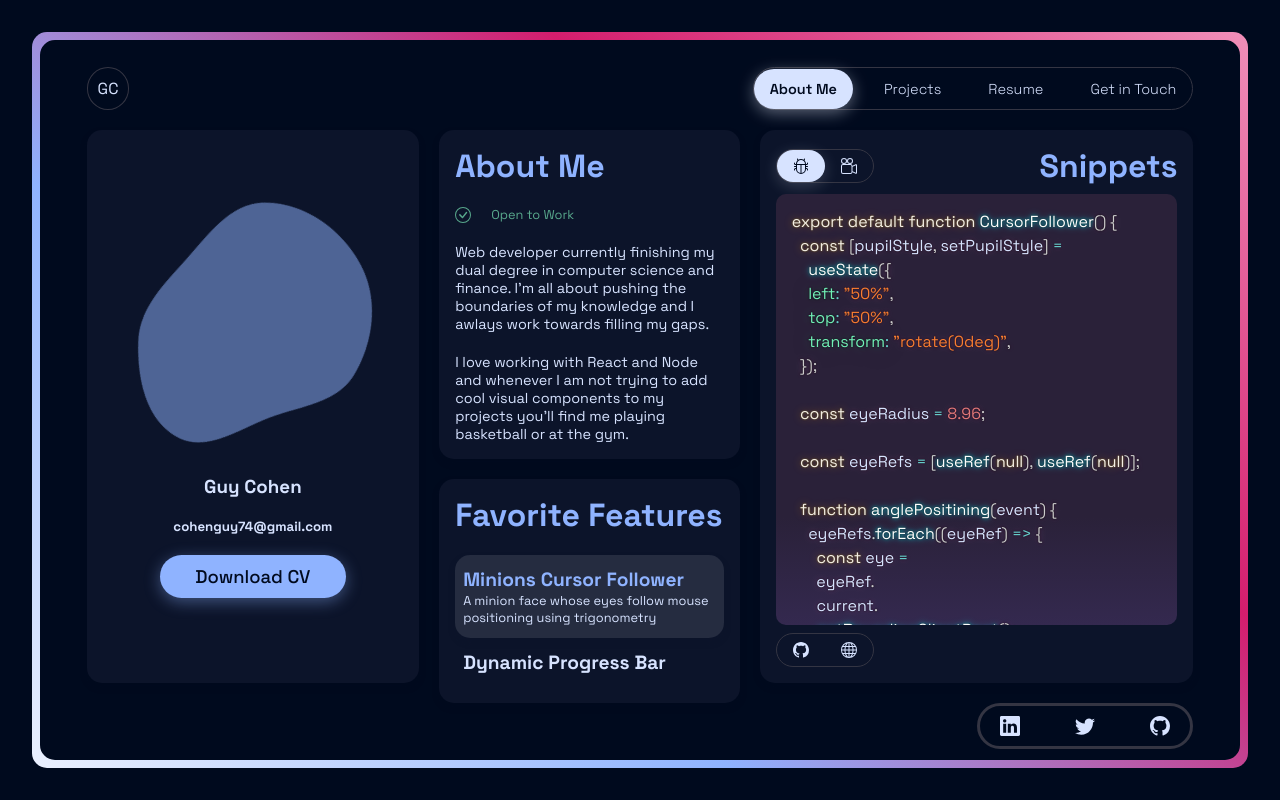
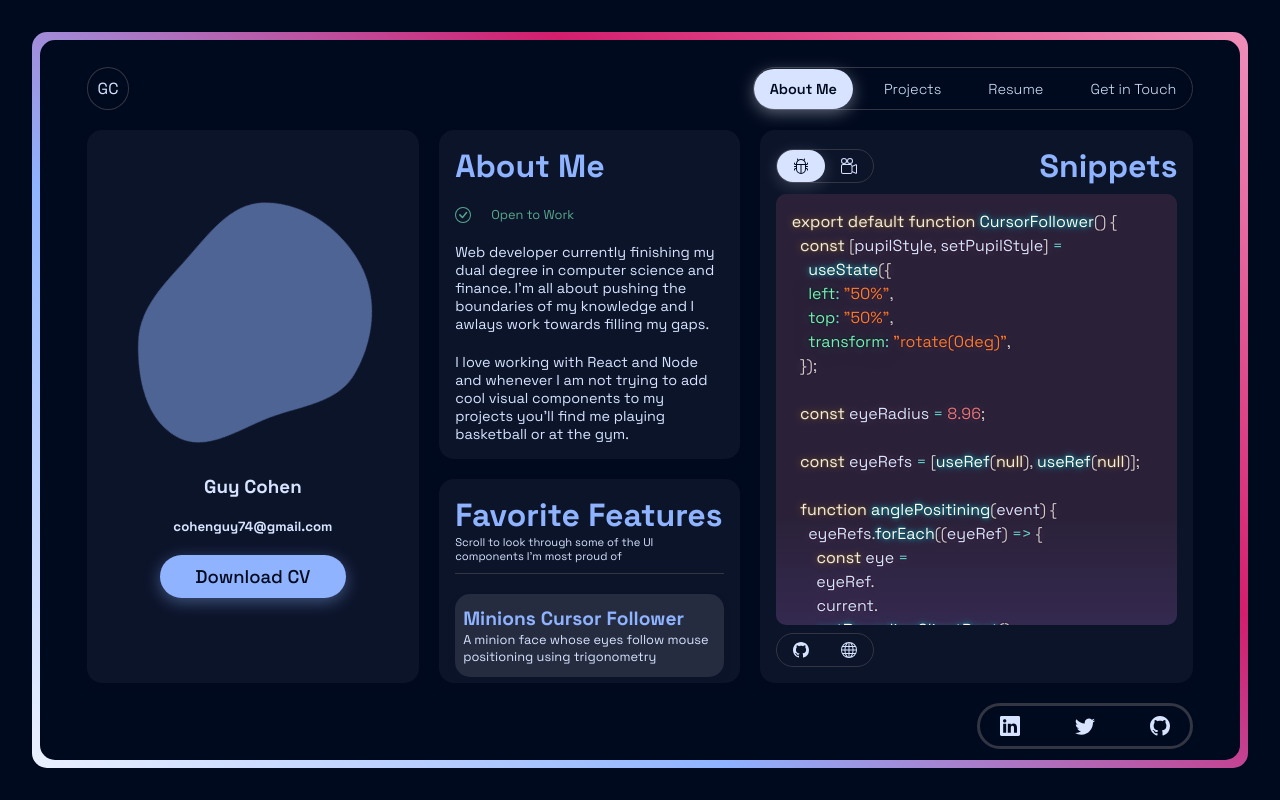
Before and after one commit to guycdev/portfolio-old, a React (Vite) app: page /about-me in a window 1280 px wide. Built offline with nearby package versions, Linux system fonts and the light colour scheme; no server answers.

Commit message:
added overflow ability for feature menu

```diff
--- a/src/sections/AboutMe/AboutMe.module.css
+++ b/src/sections/AboutMe/AboutMe.module.css
@@ -18,12 +18,6 @@
 
 .miscContainer > *:last-child {
   flex-grow: 1;
-}
-
-.tempDiv {
-  content: " ";
-  height: 300px;
-  width: 100%;
 }
 
 .blob {
@@ -48,15 +42,16 @@
   display: flex;
   flex-direction: column;
   justify-content: space-between;
+  overflow: auto;
 }
 
 .aboutMeContentContainer > h3,
-.aboutMeFeatureControllerContainer > h3 {
+.aboutMeFeatureControllerContainer > div > h3 {
   font-size: 2rem;
 }
 
 .aboutMeContentContainer > h3 *,
-.aboutMeFeatureControllerContainer > h3 * {
+.aboutMeFeatureControllerContainer > div > h3 * {
   color: var(--primary);
 }
 
@@ -76,11 +71,13 @@
   font-size: 0.9rem;
 }
 
+.feature,
+.activeFeature {
+  cursor: pointer;
+}
+
 .featureItem {
   transition: all 0.3s;
-}
-.featureController {
-  cursor: pointer;
 }
 
 .featureController > * {
@@ -97,6 +94,15 @@
 
 .featureController p {
   font-size: 0.8rem;
+}
+
+.subheading {
+  font-size: 0.7rem;
+}
+
+.aboutMeFeatureHeadings {
+  border-bottom: 1px solid var(--background-hue);
+  padding-bottom: 10px;
 }
 
 .activeFeature {
--- a/src/sections/AboutMe/AboutMeFeatures.jsx
+++ b/src/sections/AboutMe/AboutMeFeatures.jsx
@@ -32,9 +32,14 @@ export default function AboutMeFeatures(props) {
 
   return (
     <div className={`card ${styles.aboutMeFeatureControllerContainer}`}>
-      <h3>
-        <Heading content="Favorite Features" />
-      </h3>
+      <div className={styles.aboutMeFeatureHeadings}>
+        <h3>
+          <Heading content="Favorite Features" />
+        </h3>
+        <p className={styles.subheading}>
+          <Heading content="Scroll to look through some of the UI components I'm most proud of" />
+        </p>
+      </div>
       <div className={styles.featureController}>{featureControllerArr}</div>
     </div>
   );
--- a/src/utilities/featureArr.js
+++ b/src/utilities/featureArr.js
@@ -179,6 +179,80 @@ const featuresArr = [
       );
       }`,
   },
+  {
+    name: "Dynamic Video Player",
+    description:
+      "A video player to showcase my previous work without rerendering the page every time a new video is hovered over.",
+    video: minions,
+    links: [
+      "https://github.com/gcWDev/Analog-Designs/blob/main/frontend/src/pages/NewAuth/AuthHeroCard.jsx",
+      "http://ec2-18-215-255-171.compute-1.amazonaws.com/account",
+    ],
+    code: `export default function ProgressBar(props) {
+      const { formData, formFieldCount } = props;
+
+      function formProgress() {
+        let count = 0;
+
+        Object.values(formData).forEach((prev)=>{
+          if (Array.isArray(prev)){
+            return isObjectEmpty(prev[0])
+             ? null
+             : count++;
+          }
+          if (typeof prev == "object"){
+            return isObjectEmpty(prev)
+            ? null
+            : count++;
+          }
+          if (prev) {
+            count++;
+          }
+        });
+        return (
+          count
+          / formFieldCount
+          )
+          * 100;
+      }
+
+      function isObjectEmpty(obj) {
+        for (let key in obj) {
+          //Handle edge case of
+          start date
+          having a default value
+          if (
+            obj[key] && key != "start") {
+            return false;
+          }
+        }
+        return true;
+      }
+
+      const progressBar =
+      formProgress();
+
+      return (
+        <div
+        className=
+        "progress-bar-container"
+        >
+          <div
+            className="progress-bar"
+            style=
+            {
+              {
+                 width:
+                 "{progressBar}%",
+                 opacity:
+                 progressBar > 0 ? 1 : 0
+                }
+              }
+          ></div>
+        </div>
+      );
+      }`,
+  },
 ];
 
 export default featuresArr;
```
